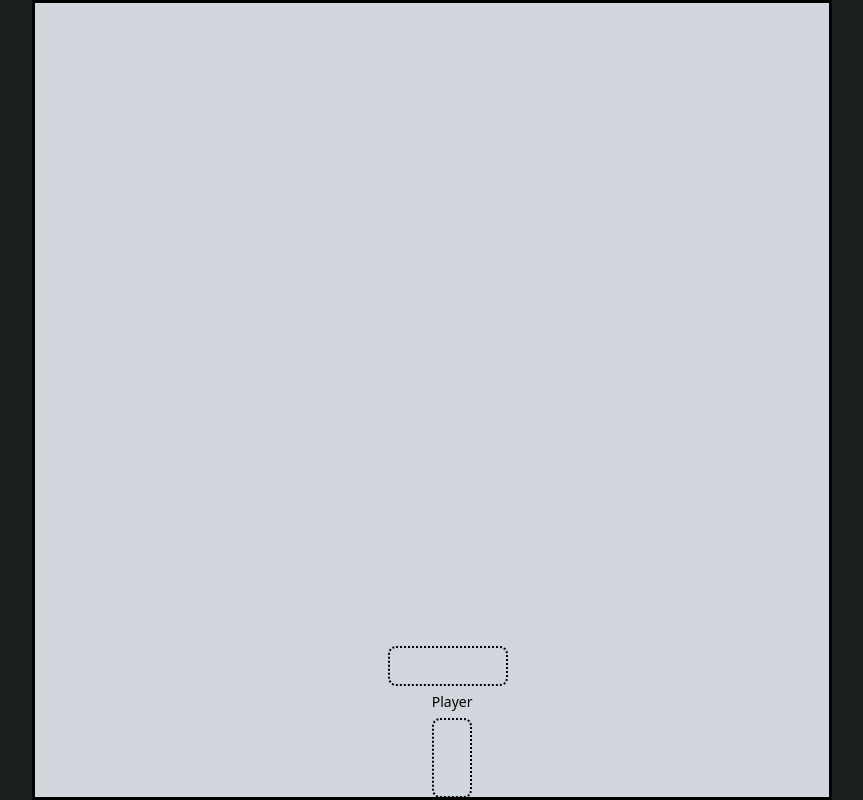
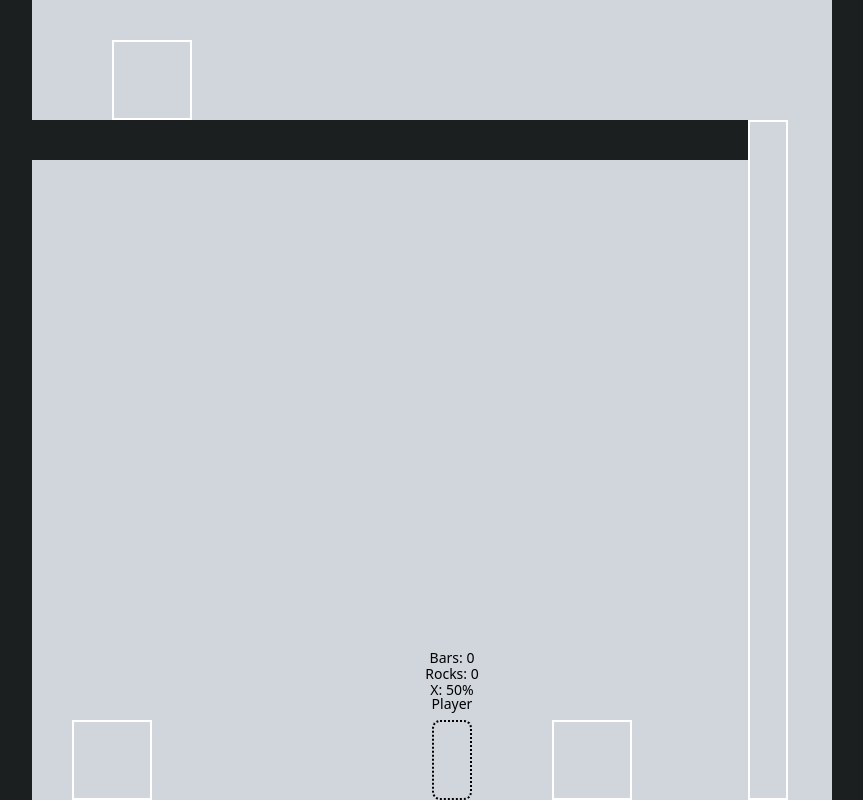
Before and after one commit to Antoni101/ReactGame, a React (Vite) app: page / in a window 1280 px wide. Shown: the whole page, without its empty margins (208-1071 px from the left). Built offline with nearby package versions, Linux system fonts and the light colour scheme.

Commit message:
Basic functions

```diff
--- /dev/null
+++ b/src/Floor.jsx
@@ -0,0 +1,15 @@
+function Floor() {
+
+    return (
+        <div className="absolute w-179 h-10"
+        style={{
+            top: `15%`,
+            left: `0%`,
+            backgroundColor: '#1c1f1f',
+        }}>
+
+        </div>
+    )
+}
+
+export default Floor
--- /dev/null
+++ b/src/Ladder.jsx
@@ -0,0 +1,10 @@
+function Ladder() {
+
+    return (
+        <div className="absolute w-10 h-170 border-2 border-white"
+        style={{ top: `${15}%`, left: `${89.5}%`,}}>
+        </div>
+    )
+}
+
+export default Ladder
--- /dev/null
+++ b/src/Mine.jsx
@@ -0,0 +1,10 @@
+function Mine() {
+
+    return (
+        <div className="absolute w-20 h-20 border-2 border-white"
+        style={{ top: `${90}%`, left: `${5}%`,}}>
+        </div>
+    )
+}
+
+export default Mine
--- a/src/Player.jsx
+++ b/src/Player.jsx
@@ -3,21 +3,68 @@ import { useState, useEffect } from 'react'
 function GamePlayer({ user }) {
     const [player, setPlayer] = useState({
         name: user,
-        hp: 100,
-        attack: 10,
+        mining: null,
+        smelting: null,
+        rocks: 0,
+        bars: 0,
         x: 50,
         y: 90,
     });
 
+    function checkMining() {
+        if (player.x < 16) {
+            setPlayer(prev => ({ ...prev, mining: true }));
+        } else {
+            setPlayer(prev => ({ ...prev, mining: false }));
+        }
+    }
+
+    function checkSmelting() {
+        if (player.x >= 60 && player.x <= 75) {
+            setPlayer(prev => ({ ...prev, smelting: true }));
+        } else {
+            setPlayer(prev => ({ ...prev, smelting: false }));
+        }
+    }
+
+    useEffect(() => {
+        if (player.mining) {
+            const interval = setInterval(() => {
+            setPlayer(prev => ({ ...prev, rocks: prev.rocks + 1 }));
+            }, 800); // every 0.8 second
+
+            return () => clearInterval(interval); // cleanup
+        }
+    }, [player.mining]);
+
+    useEffect(() => {
+        if (player.smelting && player.rocks >= 3) {
+            const interval = setInterval(() => {
+            setPlayer(prev => {
+                if (prev.rocks <= 3) return prev;
+                    return { ...prev, rocks: prev.rocks - 3, bars: prev.bars + 1 };
+                });
+            }, 2000); // every 2 second
+
+            return () => clearInterval(interval); // cleanup
+        }
+    }, [player.smelting]);
+
+
+    useEffect(() => {
+        checkMining();
+        checkSmelting();
+    }, [player.x]);
+
     function jump() {
         setPlayer(prev => {
             if (prev.y < 90) return prev;
-            let i = -1;
+            let i = -0.5;
             const gravity = setInterval(() => {
                 movePlayer(0, i);
                 i += 0.05;
                 setPlayer(p => {
-                    if (p.y === 90) clearInterval(gravity);
+                    if (p.y == 90 || p.y <= 6) clearInterval(gravity);
                         return p;
                     });
             }, 15);
@@ -83,7 +130,8 @@ function GamePlayer({ user }) {
         <div>
             <div>
                 <div className="absolute rounded-lg w-10 h-20 border-2 border-dotted border-black text-white"
-                    style={{ top: `${player.y}%`, left: `${player.x}%`, }}></div>
+                    style={{ top: `${player.y}%`, left: `${player.x}%`, }}>
+                </div>
             </div>
 
             <div>
@@ -93,9 +141,20 @@ function GamePlayer({ user }) {
                     </div>
             </div>
 
-            <div>
-                <div className="absolute rounded-lg w-30 h-10 border-2 border-dotted border-black text-white"
-                    style={{ top: `${player.y - 9}%`, left: `${player.x - 5.5}%`, }}></div>
+
+            <div className="absolute text-sm w-20 h-8 text-black text-center"
+                style={{ top: `${player.y - 5}%`, left: `${player.x - 2.5}%`, }}>
+                X: {player.x}%
+            </div>
+
+            <div className="absolute text-sm w-20 h-8 text-black text-center"
+                style={{ top: `${player.y - 7}%`, left: `${player.x - 2.5}%`, }}>
+                Rocks: {player.rocks}
+            </div>
+
+            <div className="absolute text-sm w-20 h-8 text-black text-center"
+                style={{ top: `${player.y - 9}%`, left: `${player.x - 2.5}%`, }}>
+                Bars: {player.bars}
             </div>
         </div>
     );
--- /dev/null
+++ b/src/Sell.jsx
@@ -0,0 +1,10 @@
+function Sell() {
+
+    return (
+        <div className="absolute w-20 h-20 border-2 border-white"
+        style={{ top: `${5}%`, left: `${10}%`,}}>
+        </div>
+    )
+}
+
+export default Sell
--- /dev/null
+++ b/src/Smelter.jsx
@@ -0,0 +1,10 @@
+function Smelter() {
+
+    return (
+        <div className="absolute w-20 h-20 border-2 border-white"
+        style={{ top: `${90}%`, left: `${65}%`,}}>
+        </div>
+    )
+}
+
+export default Smelter
--- a/src/main.jsx
+++ b/src/main.jsx
@@ -2,15 +2,24 @@ import { StrictMode } from 'react'
 import { createRoot } from 'react-dom/client'
 import { useState } from 'react'
 import GamePlayer from './Player.jsx'
+import Mine from './Mine.jsx'
+import Smelter from './Smelter.jsx'
+import Ladder from './Ladder.jsx'
+import Floor from './Floor.jsx'
+import Sell from './Sell.jsx'
 import './index.css'
 
 function GameArea() {
 
   return (
     <div className="flex items-center justify-center h-screen w-screen">
-      <div className="bg-gray-300 relative w-200 h-200 border-3 border-solid border-black text-white">
+      <div className="bg-gray-300 relative w-200 h-200 text-white">
+        <Floor />
         <GamePlayer user={"Player"}/>
-
+        <Mine />
+        <Smelter />
+        <Ladder />
+        <Sell />
       </div>
     </div>
   );
```
